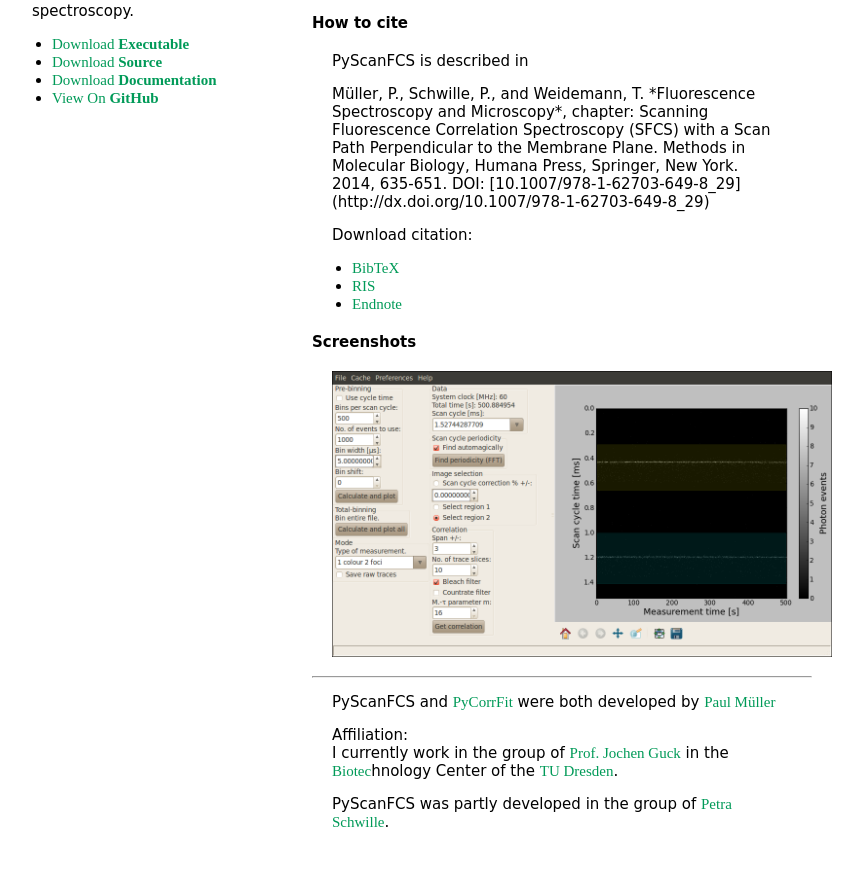
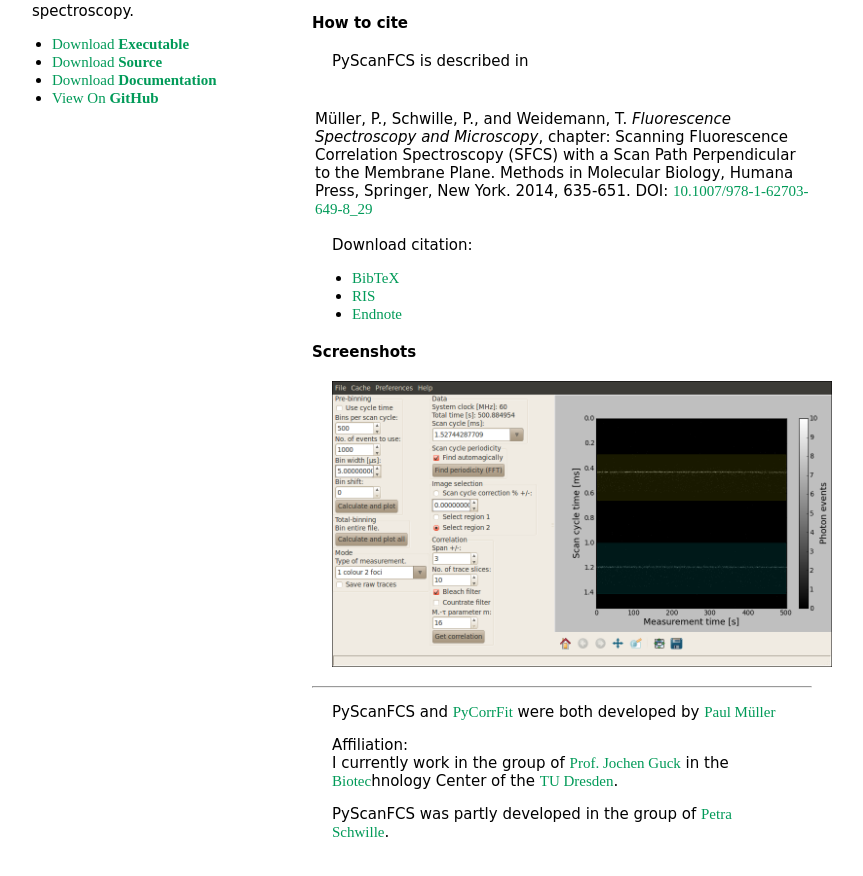
Before and after one commit to FCS-analysis/PyScanFCS, a Jekyll site: the page built from index.html, in a window 1280 px wide and 1282 px high. Shown: the part 376-1252 px from the top of the window, without its empty margins (228-1091 px from the left). Built offline with Jekyll 4.4.1, drawn with Linux system fonts in a browser that asks for light colours.

Commit message:
Update body.md

```diff
--- a/_includes/body.md
+++ b/_includes/body.md
@@ -17,9 +17,11 @@
 
 #### How to cite
 PyScanFCS is described in
-<p>
-Müller, P., Schwille, P., and Weidemann, T. *Fluorescence Spectroscopy and Microscopy*, chapter: Scanning Fluorescence Correlation Spectroscopy (SFCS) with a Scan Path Perpendicular to the Membrane Plane. Methods in Molecular Biology, Humana Press, Springer, New York. 2014, 635-651. DOI: [10.1007/978-1-62703-649-8_29](http://dx.doi.org/10.1007/978-1-62703-649-8_29)
-</p>
+
+|      |
+|:-----|
+|Müller, P., Schwille, P., and Weidemann, T. *Fluorescence Spectroscopy and Microscopy*, chapter: Scanning Fluorescence Correlation Spectroscopy (SFCS) with a Scan Path Perpendicular to the Membrane Plane. Methods in Molecular Biology, Humana Press, Springer, New York. 2014, 635-651. DOI: [10.1007/978-1-62703-649-8_29](http://dx.doi.org/10.1007/978-1-62703-649-8_29)|
+
 
 Download citation:
 - [BibTeX](./cite/PyScanFCS.bib)
```
